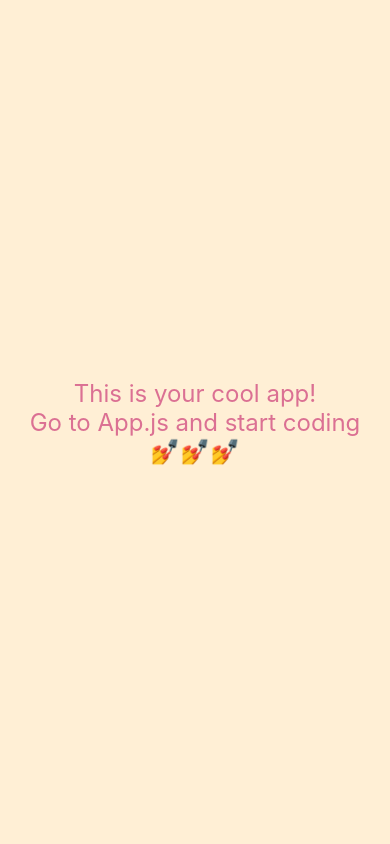
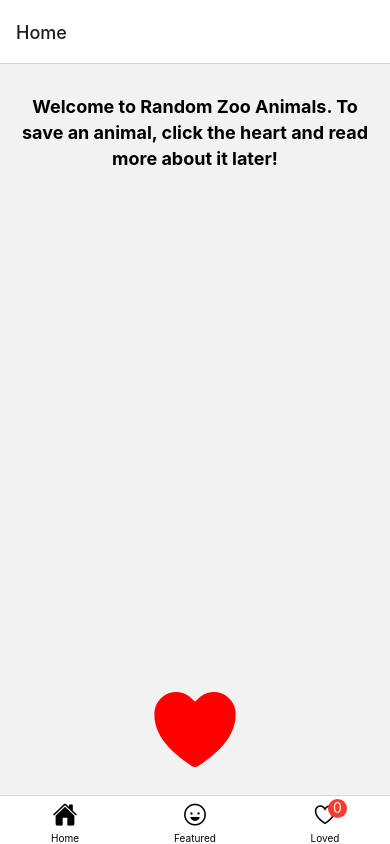
Before and after one commit to Technigo/project-react-native-app, a React Native app: screen /Home in a window 390 px wide. Built offline with nearby package versions, Linux system fonts and the light colour scheme; no server answers.

Commit message:
Added the screens

```diff
--- a/App.js
+++ b/App.js
@@ -1,25 +1,56 @@
-import React from 'react';
-import styled from 'styled-components/native';
+import React, { useState } from 'react';
+import { NavigationContainer } from '@react-navigation/native'
+import { createBottomTabNavigator } from '@react-navigation/bottom-tabs';
+import { Ionicons } from '@expo/vector-icons'
 
-const Container = styled.View`
-	flex: 1;
-	background-color: papayawhip;
-	justify-content: center;
-	align-items: center;
-`;
+import HomeScreen from './screens/HomeScreen';
+import FeaturedScreen from './screens/FeaturedScreen';
+import LovedScreen from './screens/LovedScreen';
 
-const Title = styled.Text`
-	font-size: 24px;
-	color: palevioletred;
-`;
+const Tab = createBottomTabNavigator();
 
 const App = () => {
+
+	const [lovedAnimals, setNewLoved] = useState([]);
+
+	const onPressHeart = (animal) => {
+		console.log('lovedAnimals', lovedAnimals);
+		if (!lovedAnimals.includes(animal)) {
+			lovedAnimals.push(animal);
+		}
+    }
+
 	return (
-		<Container>
-			<Title>This is your cool app!</Title>
-			<Title>Go to App.js and start coding</Title>
-			<Title>💅💅💅</Title>
-		</Container>
+
+		<NavigationContainer>
+			<Tab.Navigator
+				screenOptions={({ route }) => ({
+				tabBarIcon: ({ focused, color, size }) => {
+					let iconName;
+
+					if (route.name === 'Home') {
+					iconName = focused
+						? 'ios-home'
+						: 'ios-home-outline';
+					} else if (route.name === 'Featured') {
+						iconName = focused ? 'ios-happy' : 'ios-happy-outline';
+					} else if (route.name === 'Loved') {
+						iconName = focused ? 'ios-heart' : 'ios-heart-outline'
+					}
+					return <Ionicons name={iconName} size={size} color={color} />;
+				},
+				tabBarActiveTintColor: 'black',
+				tabBarInactiveTintColor: 'black',
+				tabBarActiveBackgroundColor: 'white',
+				tabBarInactiveBackgroundColor: 'white'
+				})}
+			>
+				<Tab.Screen name="Home" component={HomeScreen} initialParams={{ onPressHeart:onPressHeart }} />
+				<Tab.Screen name="Featured" component={FeaturedScreen} />
+				<Tab.Screen name="Loved" component={LovedScreen} initialParams={{ lovedAnimals:lovedAnimals }} options={{ tabBarBadge: lovedAnimals.length }} />
+			</Tab.Navigator>
+		</NavigationContainer>
+
 	);
 };
 
--- /dev/null
+++ b/screens/FeaturedScreen.js
@@ -0,0 +1,86 @@
+import React, { useEffect, useState } from 'react';
+import { ScrollView, StyleSheet, Image, Text, View } from 'react-native';
+
+const FeaturedScreen = () => {
+
+    const [animals, setAnimals] = useState('');
+    const [isLoading, setIsLoading] = useState(true);
+
+    useEffect(() => {
+        getAnimalsInfo();
+      }, []);
+
+    const getAnimalsInfo = () => {
+        setIsLoading(true);
+            fetch('https://zoo-animal-api.herokuapp.com/animals/rand')
+                .then((res) => res.json())
+                .then((animals) => {
+                    console.log('Animals: ', animals);
+                    setAnimals(animals);
+                    setIsLoading(false);
+            })
+    };
+
+    const imageSrc = animals.image_link;
+
+    return (
+      <ScrollView>
+        <View style={styles.container}>
+          <Text style={styles.textheading}>Featured animal of today:</Text>
+          <Image
+            style={styles.animalimage}
+            source={{
+              uri: imageSrc
+            }}
+          />
+          <View style={styles.textcontainer}>
+              <Text style={styles.textheading}>Name: </Text>
+              <Text style={styles.textinfo}>{animals.name}</Text>
+          </View>
+          <View style={styles.textcontainer}>
+              <Text style={styles.textheading}>Animal type: </Text>
+              <Text style={styles.textinfo}>{animals.animal_type}</Text>
+          </View>
+          <View style={styles.textcontainer}>
+              <Text style={styles.textheading}>Eats: </Text>
+              <Text style={styles.textinfo}>{animals.diet}</Text>
+          </View>
+          <View style={styles.textcontainer}>
+              <Text style={styles.textheading}>Can be found in: </Text>
+              <Text style={styles.textinfo}>{animals.habitat}</Text>
+          </View>
+          <View style={styles.textcontainer}>
+              <Text style={styles.textheading}>Lives in: </Text>
+              <Text style={styles.textinfo}>{animals.geo_range}</Text>
+          </View>
+        </View>
+      </ScrollView>
+    );
+  }
+
+  const styles = StyleSheet.create({
+    container: {
+        padding: 15
+        },
+    animalimage: {
+        height: 300,
+        marginTop: 10
+    },
+    textcontainer: {
+        marginTop: 15,
+        display: 'flex',
+        flexDirection: 'column',
+    },
+    textheading: {
+        fontSize: 18,
+        color: 'black',
+        marginBottom: 0,
+        fontWeight: 'bold',
+    },
+    textinfo: {
+        fontSize: 18,
+        color: 'black',
+    }
+  })
+
+export default FeaturedScreen;
--- /dev/null
+++ b/screens/HomeScreen.js
@@ -0,0 +1,92 @@
+import React, { useState, useEffect } from 'react';
+import { RefreshControl, ScrollView, Text, Image, View, StyleSheet } from 'react-native';
+import { Ionicons } from '@expo/vector-icons'
+
+const HomeScreen = ( props ) => {
+
+    const [refreshing, setRefreshing] = React.useState(false);
+    const [animal, setAnimals] = useState('');
+    const [isLoading, setIsLoading] = useState(true);
+
+    const wait = (timeout) => {
+        return new Promise(resolve => setTimeout(resolve, timeout));
+    }
+
+    const onRefresh = React.useCallback(() => {
+        setRefreshing(true);
+        wait(2000).then(() => setRefreshing(false));
+    }, []);
+
+    useEffect(() => {
+        getAnimalsInfo();
+      }, []);
+
+    const getAnimalsInfo = () => {
+        setIsLoading(true);
+            fetch('https://zoo-animal-api.herokuapp.com/animals/rand')
+                .then((res) => res.json())
+                .then((animal) => {
+                    setRefreshing(false);
+                    setAnimals(animal);
+                    setIsLoading(false);
+            })
+    };
+
+    const imageSrc = { uri: animal.image_link };
+
+    return (
+            <ScrollView
+                contentContainerStyle={styles.scrollView}
+                refreshControl={
+                    <RefreshControl
+                        refreshing={refreshing}
+                        onRefresh={getAnimalsInfo}
+                    />
+                }
+            >
+            <View style={styles.view}>
+                <Text style={styles.text}>Welcome to Random Zoo Animals. To save an animal, click the heart and read more about it later!</Text>
+            </View>
+            <Image
+                style={styles.randomimage}
+                source={imageSrc}
+            />
+            <Ionicons style={styles.icon} name='ios-heart' size={100} color='red' onPress={ () => props.route.params.onPressHeart(animal.image_link) } />
+        </ScrollView>
+    );
+}
+
+const styles = StyleSheet.create({
+    scrollView: {
+        flex: 1,
+        alignItems: 'center',
+        justifyContent: 'center',
+        padding: 10,
+        margin: 0,
+    },
+    randomimage: {
+        display: 'flex',
+        flex: 1,
+        height: undefined,
+        width: undefined,
+        resizeMode: 'contain',
+        aspectRatio: 1,
+        marginBottom: 0
+    },
+    view: {
+        justifyContent: "flex-end",
+        alignItems: "center",
+        marginBottom: 20,
+        marginTop: 20,
+        textAlign: 'center',
+    },
+    text: {
+        fontSize: 18,
+        color: 'black',
+        fontWeight: 'bold',
+        textAlign: 'center',
+        lineHeight: 26
+    }
+});
+
+export default HomeScreen;
--- /dev/null
+++ b/screens/LovedScreen.js
@@ -0,0 +1,35 @@
+import React from 'react';
+import { Text, View, Image, StyleSheet, ScrollView } from 'react-native';
+
+const LovedScreen = (props) => {
+
+    const lovedAnimals = props.route.params.lovedAnimals;
+
+  return (
+    <ScrollView>
+        <View style={styles.container}>
+            <Text style={styles.textheading}>This is the Loved screen! Your loved animals are: </Text>
+                {lovedAnimals.map((a) => <Image key={a} style={styles.lovedimage} source={{uri: a}} />)}
+        </View>
+    </ScrollView>
+  );
+}
+
+const styles = StyleSheet.create({
+    container: {
+        padding: 15,
+        display: 'flex',
+        alignItems: 'center'
+    },
+    lovedimage: {
+        height: 300,
+        resizeMode: 'contain',
+        aspectRatio: 1
+    },
+    textheading: {
+        fontSize: 18,
+        fontWeight: 'bold'
+    }
+});
+
+export default LovedScreen;
```
